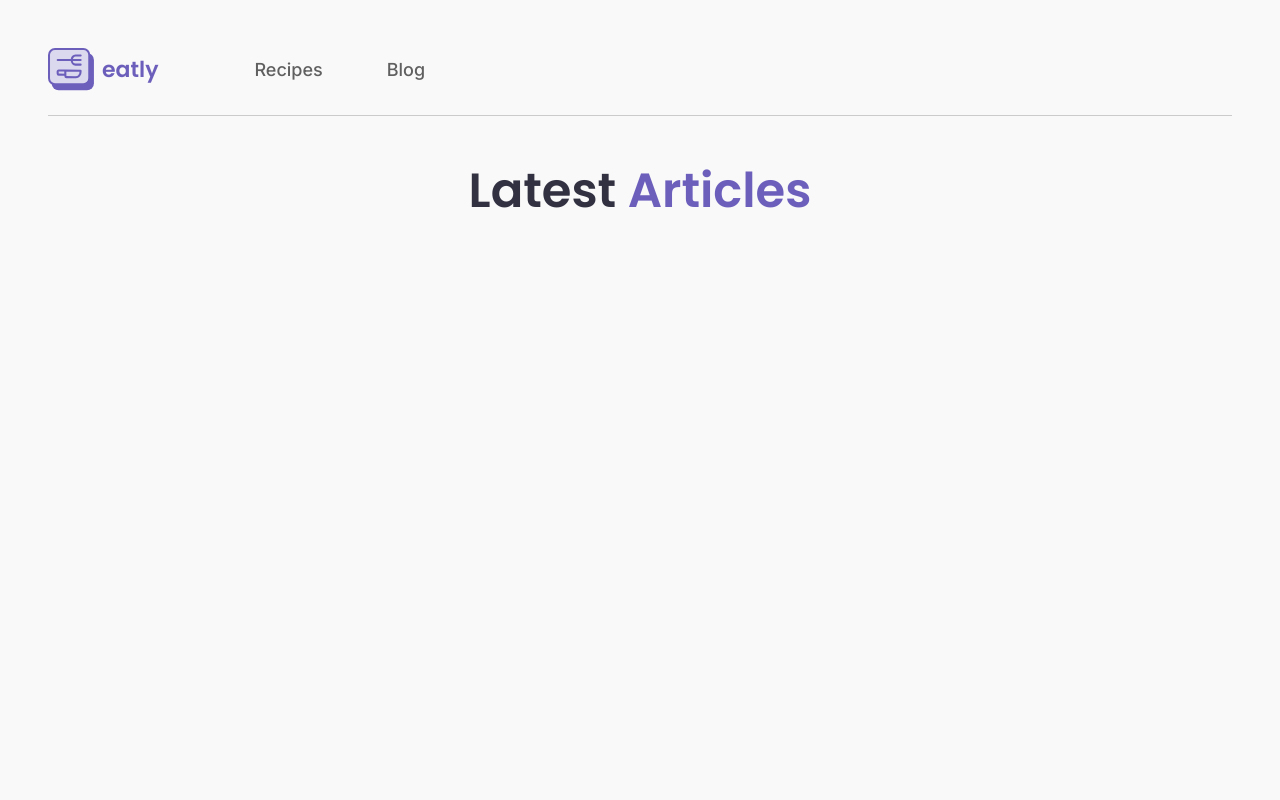
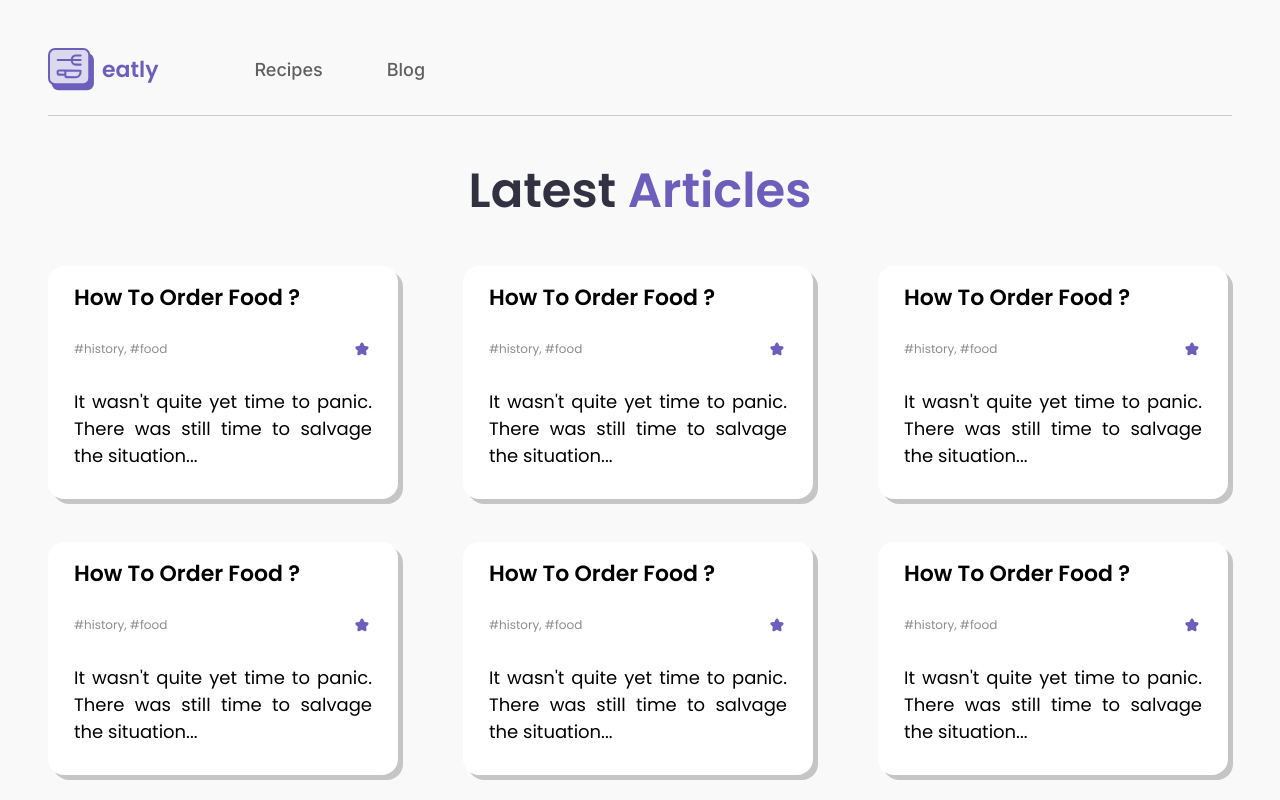
Before and after one commit to Archibald-of-Genoa/eatly, a React (Create React App) app: page /blog in a window 1280 px wide. Shown: the top 800 px of the page. Built offline with nearby package versions, Linux system fonts and the light colour scheme.

Commit message:
Article hardcode

```diff
--- a/package.json
+++ b/package.json
@@ -3,7 +3,7 @@
   "version": "0.1.0",
   "private": true,
   "dependencies": {
-    "@reduxjs/toolkit": "^2.2.0",
+    "@reduxjs/toolkit": "^2.2.1",
     "@types/jest": "^27.5.2",
     "@types/node": "^16.18.80",
     "@types/react": "^18.2.55",
--- /dev/null
+++ b/src/components/Articles/Article.tsx
@@ -0,0 +1,24 @@
+import React from "react";
+import { ArticleItem, ArticleItemContent, BookmarkedDiv, H3, HashtagContainer } from "./Articles.styled";
+import { Icon } from '../Icon/Icon'
+import * as assets from '../Icon/assets'
+
+const Article = () => {
+  return (
+    <ArticleItem>
+      <H3>How To Order Food ?</H3>
+      <BookmarkedDiv>
+        <HashtagContainer>
+          #history, #food
+        </HashtagContainer>
+        <Icon name="Star"/>
+      </BookmarkedDiv>
+      <ArticleItemContent>
+        It wasn't quite yet time to panic. There was still time to salvage the
+        situation...
+      </ArticleItemContent>
+    </ArticleItem>
+  );
+};
+
+export default Article;
--- /dev/null
+++ b/src/components/Articles/Articles.styled.tsx
@@ -0,0 +1,51 @@
+import styled from "styled-components";
+
+
+
+export const ArticleItem = styled.div`
+  width: 350px;
+  height: 233px;
+  border-radius: 16px;
+  background-color: #fff;
+  padding: 20px 26px 24px;
+  margin: 0;
+  display: flex;
+  flex-direction: column;
+  justify-content: start;
+  align-items: start;
+  gap: 26px;
+  filter: drop-shadow(5px 5px #c5c5c5);
+`;
+
+export const H3 = styled.h3`
+  font-weight: 600;
+  font-size: 22px;
+  font-family: "Poppins";
+  text-align: left;
+`;
+
+export const ArticleItemContent = styled.p`
+  font-size: 18px;
+  font-weight: 400;
+  font-family: "Poppins";
+  text-align: justify;
+`;
+
+export const BookmarkedDiv = styled.div`
+  height: 26px;
+  width: 100%;
+  display: flex;
+  justify-content: space-between;
+  align-items: center;
+  color: #6c5fbc;
+`;
+
+export const HashtagContainer = styled.div`
+  font-size: 12px;
+  font-weight: 400;
+  font-family: "Poppins";
+  display: flex;
+  justify-content: space-between;
+  align-items: center;
+  color: #8d8d8d;
+`;
--- /dev/null
+++ b/src/components/Articles/Articles.tsx
@@ -0,0 +1,11 @@
+import React from 'react';
+
+const Articles = () => {
+  return (
+    <div>
+
+    </div>
+  );
+};
+
+export default Articles;
--- /dev/null
+++ b/src/components/Articles/index.ts
@@ -0,0 +1 @@
+export * from './Articles';
--- /dev/null
+++ b/src/components/Blog/Blog.styled.tsx
@@ -0,0 +1,10 @@
+import styled from "styled-components";
+
+export const ArticlesContainer = styled.div`
+     display: grid;
+     grid-template-columns: repeat(3, 1fr);
+     grid-template-rows: repeat(4, 1fr);
+     gap: 43px 61px;
+
+
+`
--- a/src/components/Blog/Blog.tsx
+++ b/src/components/Blog/Blog.tsx
@@ -1,19 +1,36 @@
+import Article from "../Articles/Article";
 import { ContainerStyled } from "../Container";
 import { Header } from "../Header";
 import { H3 } from "../Heading";
 import { Recipes } from "../Recipes";
+import { Footer } from "../Footer";
+import { ArticlesContainer } from "./Blog.styled";
 
-
-export function Blog () {
+export function Blog() {
   return (
     <ContainerStyled>
       <Header />
+
       <H3 textAlign="center">
-        Latest <span style={{color: '#6C5FBC'}}>Articles</span>
+        Latest <span style={{ color: "#6C5FBC" }}>Articles</span>
       </H3>
 
+      <ArticlesContainer>
+        <Article />
+        <Article />
+        <Article />
+        <Article />
+        <Article />
+        <Article />
+        <Article />
+        <Article />
+        <Article />
+        <Article />
+        <Article />
+        <Article />
+      </ArticlesContainer>
 
-
+      <Footer />
     </ContainerStyled>
   );
-};
+}
--- /dev/null
+++ b/src/components/Blog/index.ts
@@ -0,0 +1 @@
+export * from './Blog'
--- a/src/components/Cards/Cards.styled.tsx
+++ /dev/null
@@ -1,12 +0,0 @@
-import styled from "styled-components";
-
-export const CardItem = styled.div`
-    /* width: 350px;
-    height: 233px;
-    border-radius: 16%; */
-    width: 350px;
-    height: 233px;
-    border-radius: 16px;
-    border: 1px solid #000;
-    background-color: #fff;
-`
--- a/src/components/Cards/CardsItem.tsx
+++ /dev/null
@@ -1,10 +0,0 @@
-import React from 'react';
-import { CardItem } from './Cards.styled';
-
-const CardsItem = () => {
-  return (
-    <CardItem/>
-  );
-};
-
-export default CardsItem;
--- a/src/components/Cards/index.ts
+++ /dev/null
@@ -1 +0,0 @@
-export * from './Cards.styled';
--- a/src/pages/Third.tsx
+++ b/src/pages/Third.tsx
@@ -1,27 +1,8 @@
-import React from "react";
-import CardsItem from "../components/Cards/CardsItem";
-import {
-  HeroButtons,
-  HeroColumn,
-  HeroOverHeading,
-  HeroStyled,
-} from "../components/Hero/Hero.styled";
-import { BUTTON } from "../components/Button/Button.styled";
+import { Blog } from "../components/Blog";
 
 const Third = () => {
-   const fetchPosts =  () => {
-    fetch('https://dummyjson.com/posts/search?q=love')
-    .then(res => res.json())
-    .then(console.log);
-  }
-
   return (
-    <>
-      <CardsItem />
-      <HeroButtons>
-        <BUTTON onClick={fetchPosts}>Get posts</BUTTON>
-      </HeroButtons>
-    </>
+      <Blog />
   );
 };
 
```
Also changed, not shown: 1 other file (tests, documents, lock files or other folders).
